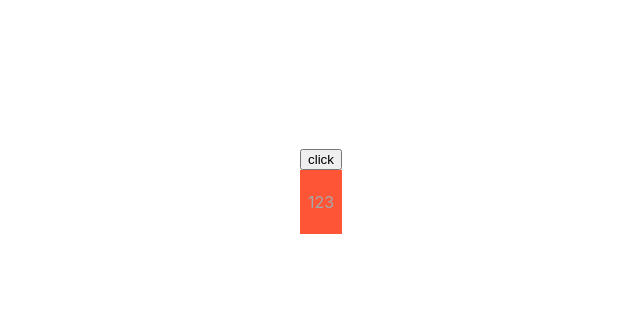
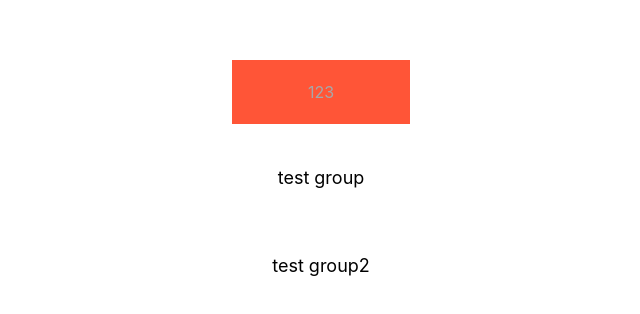
Before and after one commit to Dylan0916/test-vue, a Vue app: page / in a window 1280 px wide. Shown: the part 210-524 px from the top of the page, without its empty margins (319-959 px from the left). Built offline with nearby package versions, Linux system fonts and the light colour scheme.

Commit message:
test unocss error

```diff
--- a/src/components/Test.vue
+++ b/src/components/Test.vue
@@ -1,11 +1,13 @@
 <template>
   <div>
-    <button @click="onClick">click</button>
+    <!-- <button @click="onClick">click</button> -->
     <div class="wd-flex wd-items-center wd-justify-center wd-flex-col wd-h-14 wd-py-1 !wd-text-gray60 !wd-bg-orange50">123</div>
+    <div class="sm:(wd-text-lg wd-p-5 wd-m-5)">test group</div>
+    <div class="sm:wd-text-lg sm:wd-p-5 sm:wd-m-5">test group2</div>
   </div>
 </template>
 
-<script lang="ts" setup>
+<!-- <script lang="ts" setup>
 import { ref, reactive, computed, watch } from 'vue'
 
 import TestChild from './TestChild.vue'
@@ -15,6 +17,18 @@ const flag = ref(false)
 function onClick() {
   flag.value = !flag.value
 }
+</script> -->
+
+<script lang="ts">
+import { defineComponent } from 'vue'
+
+export default defineComponent({
+  name: 'App',
+  components: {},
+  setup() {
+    return {}
+  },
+})
 </script>
 
 <style scoped></style>
--- a/uno.config.ts
+++ b/uno.config.ts
@@ -3,7 +3,7 @@ import { defineConfig, presetUno, presetAttributify, presetWind, transformerVari
 export default defineConfig({
   content: {
     pipeline: {
-      include: ['src/**/*.{js,ts}'],
+      include: ['src/**/*.{js,ts,vue}'],
       // exclude: ['node_modules', '.git', '.next'],
     },
   },
--- a/vite.config.ts
+++ b/vite.config.ts
@@ -21,4 +21,8 @@ export default defineConfig({
       },
     },
   },
+
+  build: {
+    sourcemap: true,
+  },
 })
```
Also changed, not shown: package.json (+4 -3 lines), 1 other file (tests, documents, lock files or other folders).
